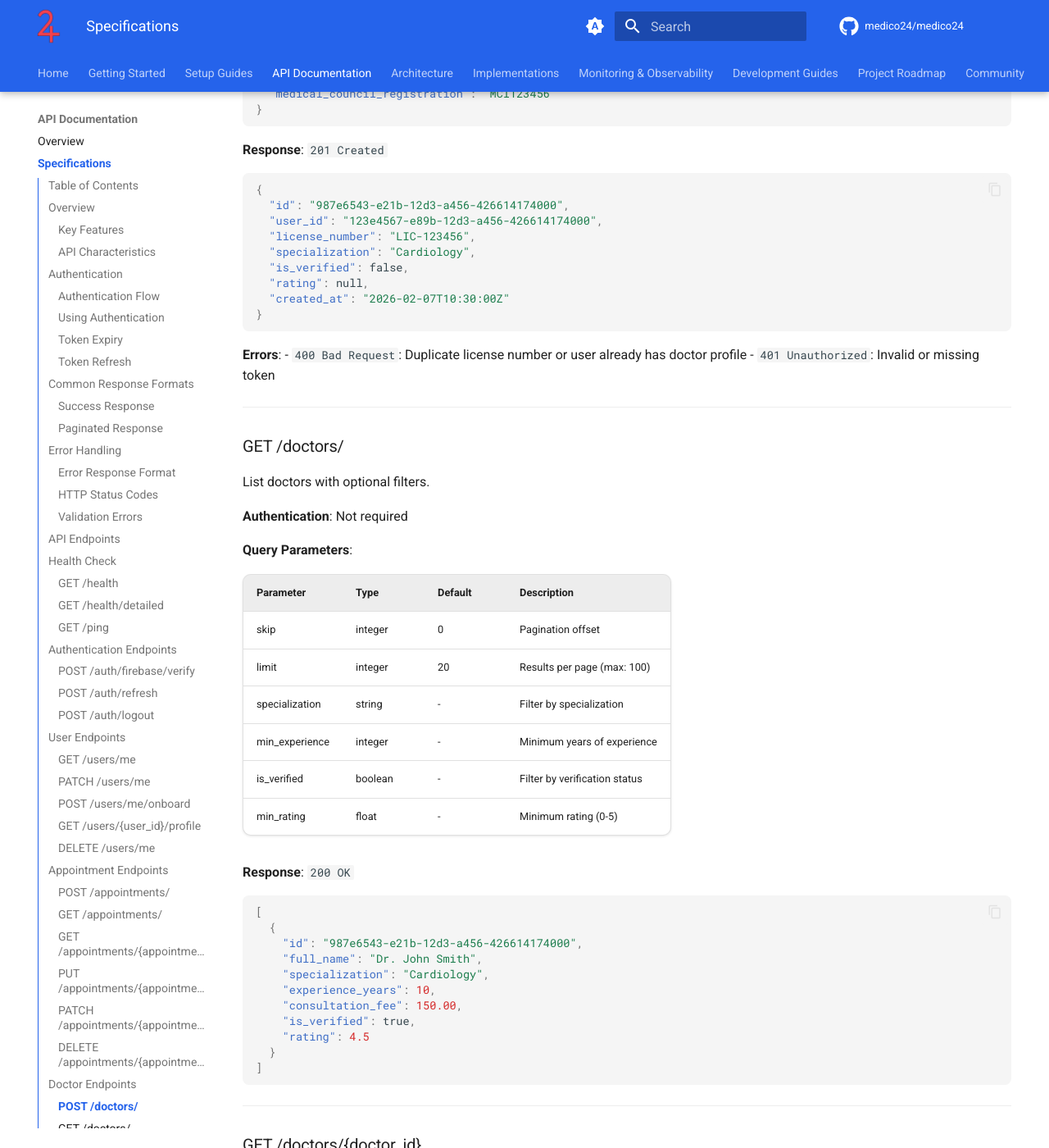
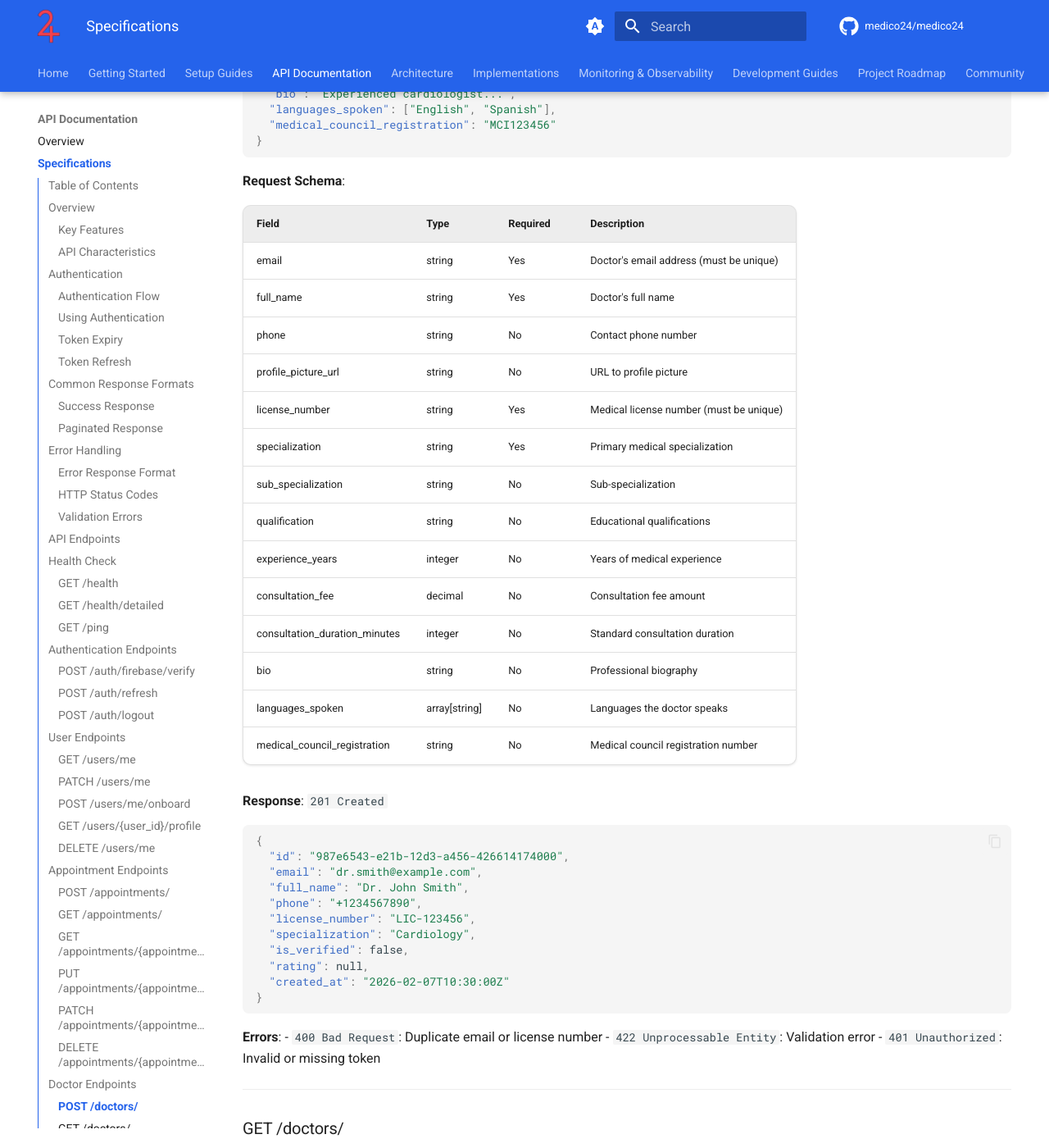
Before and after one commit to Medico24/medico24-docs, an MkDocs documentation site: the page built from docs/api/specifications.md, in a window 1280 px wide and 1400 px high, scrolled down 16632 px. Shown: the whole window at 82% size. Built offline with MkDocs 1.6.1 and Material for MkDocs 9.7.7, drawn with Linux system fonts in a browser that asks for light colours; comment, search, counter and statistics services are not loaded; some of the changed text lies outside the part shown.

Commit message:
chore: updated doctors schema documentation
Signed-off-by: rohansen856 <rohansen856@gmail.com>

````diff
--- a/docs/api/specifications.md
+++ b/docs/api/specifications.md
@@ -767,7 +767,9 @@ Create a new doctor profile.
 
 ```json
 {
-  "user_id": "123e4567-e89b-12d3-a456-426614174000",
+  "email": "dr.smith@example.com",
+  "full_name": "Dr. John Smith",
+  "phone": "+1234567890",
   "license_number": "LIC-123456",
   "specialization": "Cardiology",
   "sub_specialization": "Interventional Cardiology",
@@ -781,12 +783,33 @@ Create a new doctor profile.
 }
 ```
 
+**Request Schema**:
+
+| Field | Type | Required | Description |
+|-------|------|----------|-------------|
+| email | string | Yes | Doctor's email address (must be unique) |
+| full_name | string | Yes | Doctor's full name |
+| phone | string | No | Contact phone number |
+| profile_picture_url | string | No | URL to profile picture |
+| license_number | string | Yes | Medical license number (must be unique) |
+| specialization | string | Yes | Primary medical specialization |
+| sub_specialization | string | No | Sub-specialization |
+| qualification | string | No | Educational qualifications |
+| experience_years | integer | No | Years of medical experience |
+| consultation_fee | decimal | No | Consultation fee amount |
+| consultation_duration_minutes | integer | No | Standard consultation duration |
+| bio | string | No | Professional biography |
+| languages_spoken | array[string] | No | Languages the doctor speaks |
+| medical_council_registration | string | No | Medical council registration number |
+
 **Response**: `201 Created`
 
 ```json
 {
   "id": "987e6543-e21b-12d3-a456-426614174000",
-  "user_id": "123e4567-e89b-12d3-a456-426614174000",
+  "email": "dr.smith@example.com",
+  "full_name": "Dr. John Smith",
+  "phone": "+1234567890",
   "license_number": "LIC-123456",
   "specialization": "Cardiology",
   "is_verified": false,
@@ -796,7 +819,8 @@ Create a new doctor profile.
 ```
 
 **Errors**:
-- `400 Bad Request`: Duplicate license number or user already has doctor profile
+- `400 Bad Request`: Duplicate email or license number
+- `422 Unprocessable Entity`: Validation error
 - `401 Unauthorized`: Invalid or missing token
 
 ---
@@ -847,7 +871,10 @@ Get detailed doctor information.
 ```json
 {
   "id": "987e6543-e21b-12d3-a456-426614174000",
-  "user_id": "123e4567-e89b-12d3-a456-426614174000",
+  "email": "dr.smith@example.com",
+  "full_name": "Dr. John Smith",
+  "phone": "+1234567890",
+  "profile_picture_url": "https://example.com/profile.jpg",
   "license_number": "LIC-123456",
   "specialization": "Cardiology",
   "sub_specialization": "Interventional Cardiology",
````
Also changed, not shown: other parts of docs/api/specifications.md (+0 -2 lines), docs/api/overview.md (+0 -1 lines), docs/architecture/caching.md (+5 -5 lines), docs/architecture/database.md (+22 -14 lines).
